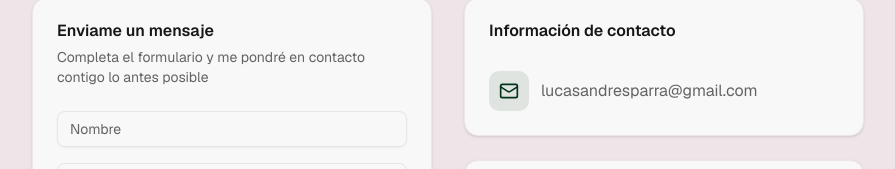
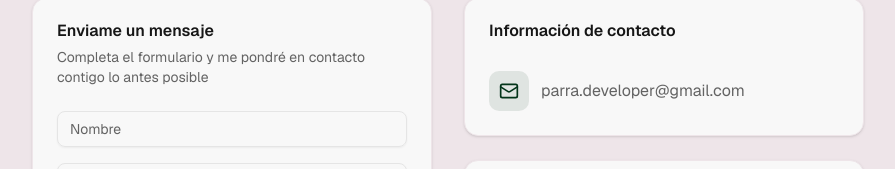
Before and after one commit to LucasParra95/portfolio-personal, a Next.js app: page / in a window 1280 px wide. Shown: the part 6121-6290 px from the top of the page, without its empty margins (192-1087 px from the left). Built offline with nearby package versions, Linux system fonts and the light colour scheme.

Commit message:
Modificacion del email

```diff
--- a/components/contact-section.tsx
+++ b/components/contact-section.tsx
@@ -19,7 +19,7 @@ export function ContactSection() {
   const handleSubmit = (e: React.FormEvent) => {
     e.preventDefault()
     // Create mailto link
-    const mailtoLink = `mailto:lucasandresparra@gmail.com?subject=Contacto desde Portfolio - ${formData.name}&body=${formData.message}%0D%0A%0D%0ADe: ${formData.name} (${formData.email})`
+    const mailtoLink = `mailto:parra.developer@gmail.com?subject=Contacto desde Portfolio - ${formData.name}&body=${formData.message}%0D%0A%0D%0ADe: ${formData.name} (${formData.email})`
     window.location.href = mailtoLink
   }
 
@@ -83,13 +83,13 @@ export function ContactSection() {
               </CardHeader>
               <CardContent className="space-y-4">
                 <a
-                  href="mailto:lucasandresparra@gmail.com"
+                  href="mailto:parra.developer@gmail.com"
                   className="flex items-center gap-3 text-muted-foreground hover:text-primary transition-colors group"
                 >
                   <div className="w-10 h-10 rounded-lg bg-primary/10 flex items-center justify-center group-hover:bg-primary/20 transition-colors">
                     <Mail className="h-5 w-5 text-primary" />
                   </div>
-                  <span>lucasandresparra@gmail.com</span>
+                  <span>parra.developer@gmail.com</span>
                 </a>
               </CardContent>
             </Card>
```
